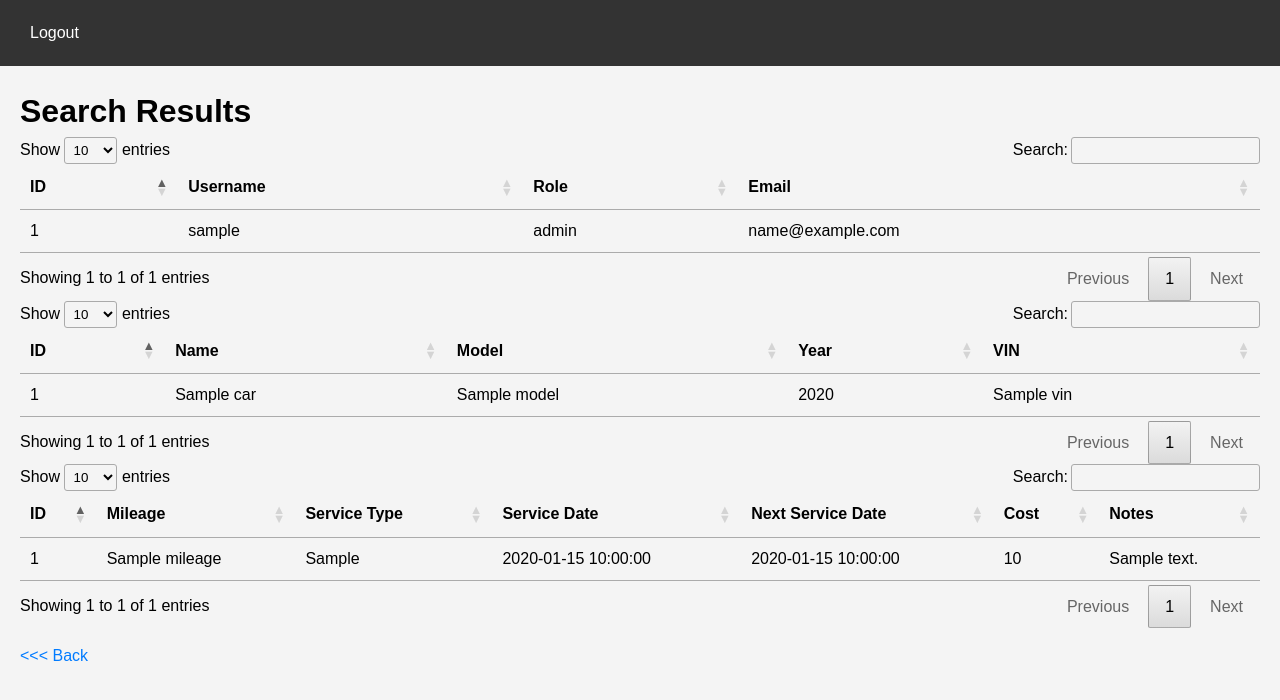
After one commit to tonantr/service-track-web, a Flask app: template app/templates/admin/admin_search.html in a window 1280 px wide. The commit adds this page. Shown: the top 700 px of the page. Run offline with Flask 3, Linux system fonts and the light colour scheme; the template is opened without the code that fills it: most values are stand-ins (such as "Sample title", 1, 10 or a date in 2020); some libraries are stand-ins or nearby versions.

Commit message:
Add search feature for users, cars, and services

```diff
--- a/app/static/js/tables.js
+++ b/app/static/js/tables.js
@@ -5,6 +5,7 @@ $(document).ready(function () {
         "ordering": true,
         "lengthChange": true,
         "pageLength": 10,
-        "responsive": true
+        "responsive": true,
+        "autoWidth": true
     });
 });
--- /dev/null
+++ b/app/templates/admin/admin_search.html
@@ -0,0 +1,86 @@
+{% extends "base.html" %}
+
+{% block content %}
+<h1>Search Results</h1>
+
+{% if users is not none and users %}
+    <table class="table">
+        <thead>
+            <tr>
+                <th scope="col">ID</th>
+                <th scope="col">Username</th>
+                <th scope="col">Role</th>
+                <th scope="col">Email</th>
+            </tr>
+        </thead>
+        <tbody>
+            {% for user in users %}
+            <tr>
+                <td>{{ user.user_id }}</td>
+                <td>{{ user.username }}</td>
+                <td>{{ user.role }}</td>
+                <td>{{ user.email }}</td>
+            </tr>
+            {% endfor %}
+        </tbody>
+    </table>
+{% endif %}
+
+{% if cars is not none and cars %}
+    <table class="table">
+        <thead>
+            <tr>
+                <th scope="col">ID</th>
+                <th scope="col">Name</th>
+                <th scope="col">Model</th>
+                <th scope="col">Year</th>
+                <th scope="col">VIN</th>
+            </tr>
+        </thead>
+        <tbody>
+            {% for car in cars %}
+            <tr>
+                <td>{{ car.car_id }}</td>
+                <td>{{ car.name }}</td>
+                <td>{{ car.model }}</td>
+                <td>{{ car.year }}</td>
+                <td>{{ car.vin }}</td>
+            </tr>
+            {% endfor %}
+        </tbody>
+    </table>
+{% endif %}
+
+{% if services is not none and services %}
+    <table class="table">
+        <thead>
+            <tr>
+                <th scope="col">ID</th>
+                <th scope="col">Mileage</th>
+                <th scope="col">Service Type</th>
+                <th scope="col">Service Date</th>
+                <th scope="col">Next Service Date</th>
+                <th scope="col">Cost</th>
+                <th scope="col">Notes</th>
+            </tr>
+        </thead>
+        <tbody>
+            {% for service in services %}
+            <tr>
+                <td>{{ service.service_id }}</td>
+                <td>{{ service.mileage }}</td>
+                <td title="{{ service['service_type'] }}">{{ (service['service_type'] or '') | truncate(30, True, '...') }}</td>
+                <td>{{ service.service_date }}</td>
+                <td>{{ service.next_service_date }}</td>
+                <td>{{ service.cost }}</td>
+                <td title="{{ service['notes'] }}">{{ (service['notes'] or '') | truncate(30, True, '...') }}</td>
+
+            </tr>
+            {% endfor %}
+        </tbody>
+    </table>
+{% endif %}
+
+<a href="{{ url_for('admin_dashboard') }}" class="btn btn-secondary"> <<< Back</a>
+
+{% endblock %}
```
Also changed, not shown: app/actions/admin_actions.py (+24 -0 lines), app/database/admin_database_handler.py (+12 -0 lines), app/routes/admin/admin_routes.py (+33 -0 lines), app/templates/admin/admin_dashboard.html (+9 -0 lines).
